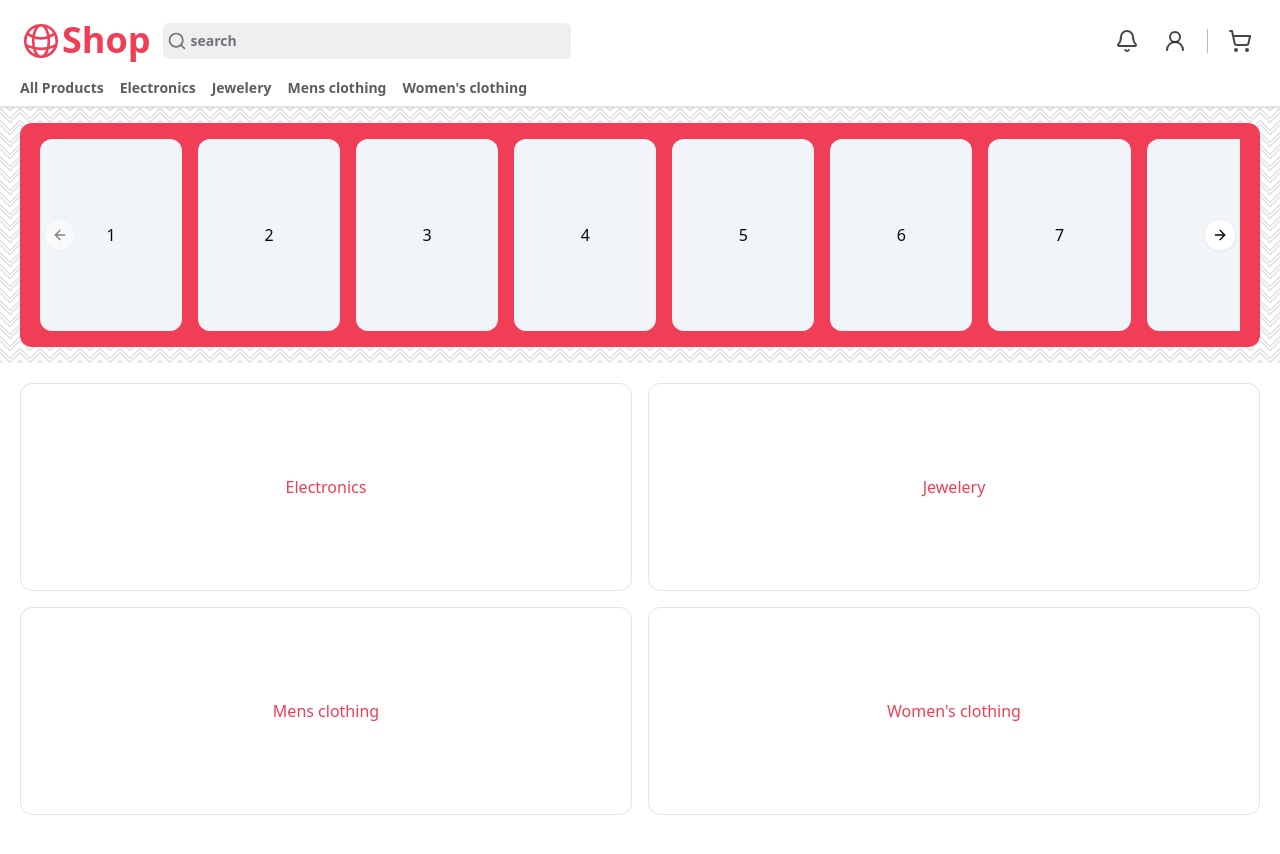
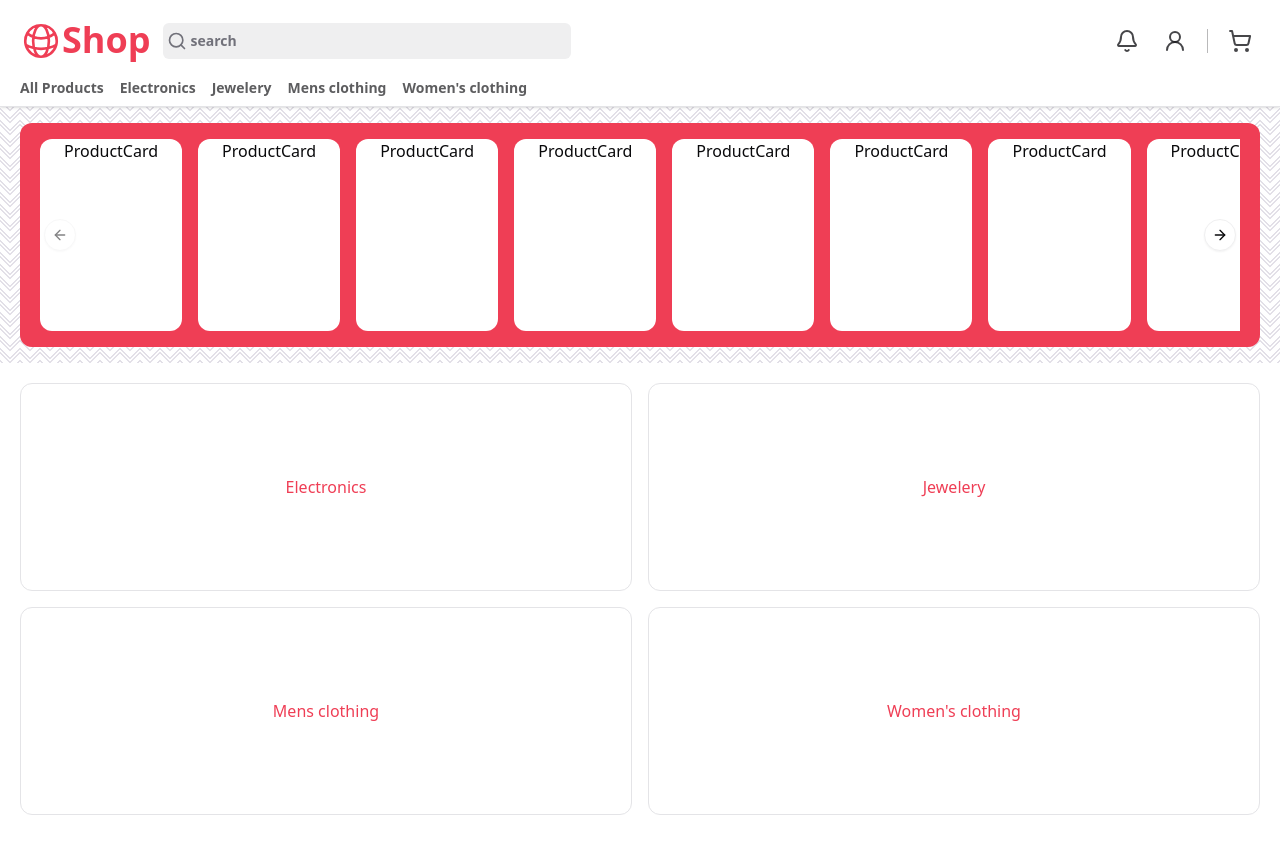
Before and after one commit to hossein-jorfi/Shop-Next.js, a Next.js app: page / in a window 1280 px wide. Shown: the top 854 px of the page. Built offline with nearby package versions, Linux system fonts and the light colour scheme.

Commit message:
ProductCard component

```diff
--- a/src/ui/home/main-slider/index.tsx
+++ b/src/ui/home/main-slider/index.tsx
@@ -7,6 +7,7 @@ import {
   CarouselNext,
   CarouselPrevious,
 } from "@/components/ui/carousel";
+import ProductCard from "./product-card";
 
 export function MainSlider() {
   const nextRef = useRef<HTMLButtonElement>(null);
@@ -30,9 +31,7 @@ export function MainSlider() {
           <CarouselContent>
             {Array.from({ length: 20 }).map((_, index) => (
               <CarouselItem key={index} className="h-48 basis-[13%]">
-                <div className="h-full rounded-xl bg-slate-100 flex justify-center items-center bg-red">
-                  {index + 1}
-                </div>
+                <ProductCard />
               </CarouselItem>
             ))}
           </CarouselContent>
--- /dev/null
+++ b/src/ui/home/main-slider/product-card.tsx
@@ -0,0 +1,9 @@
+const ProductCard = () => {
+  return (
+    <div className="bg-background h-full rounded-xl">
+      <p>ProductCard</p>
+    </div>
+  );
+};
+
+export default ProductCard;
```
